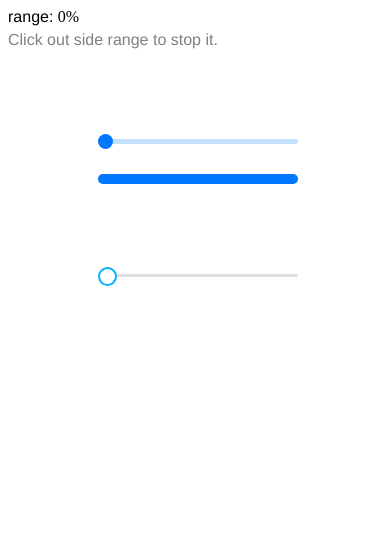
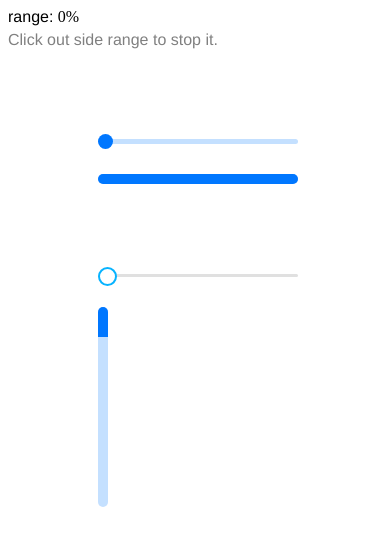
Before and after one commit to asianprogrammer/range, a website built with Vite: page index.html in a window 390 px wide. Built offline with nearby package versions, Linux system fonts and the light colour scheme.

Commit message:
Mobile Y acces Range Html And Css Changed

```diff
--- a/index.html
+++ b/index.html
@@ -36,6 +36,12 @@
         </label>
     </div>
 
+    <div class="range mb Y">
+        <label for="range">
+            <div class="touch-range m"></div>
+            <div class="range-back mb" name="range"></div>
+        </label>
+    </div>
 
     <script  type="module" src="script.js"></script>
 </body>
--- a/style.css
+++ b/style.css
@@ -57,6 +57,18 @@
     overflow: hidden;
 }
 
+.mb.Y {
+    width: 10px;
+    height: 200px;
+    transition: width .1s ease;
+}
+
+.mb.Y:hover,
+.mb.Y:active {
+    width: 30px;
+    height: 200px !important;
+}
+
 .mb .m {
     pointer-events: none;
     opacity: 0;
```
